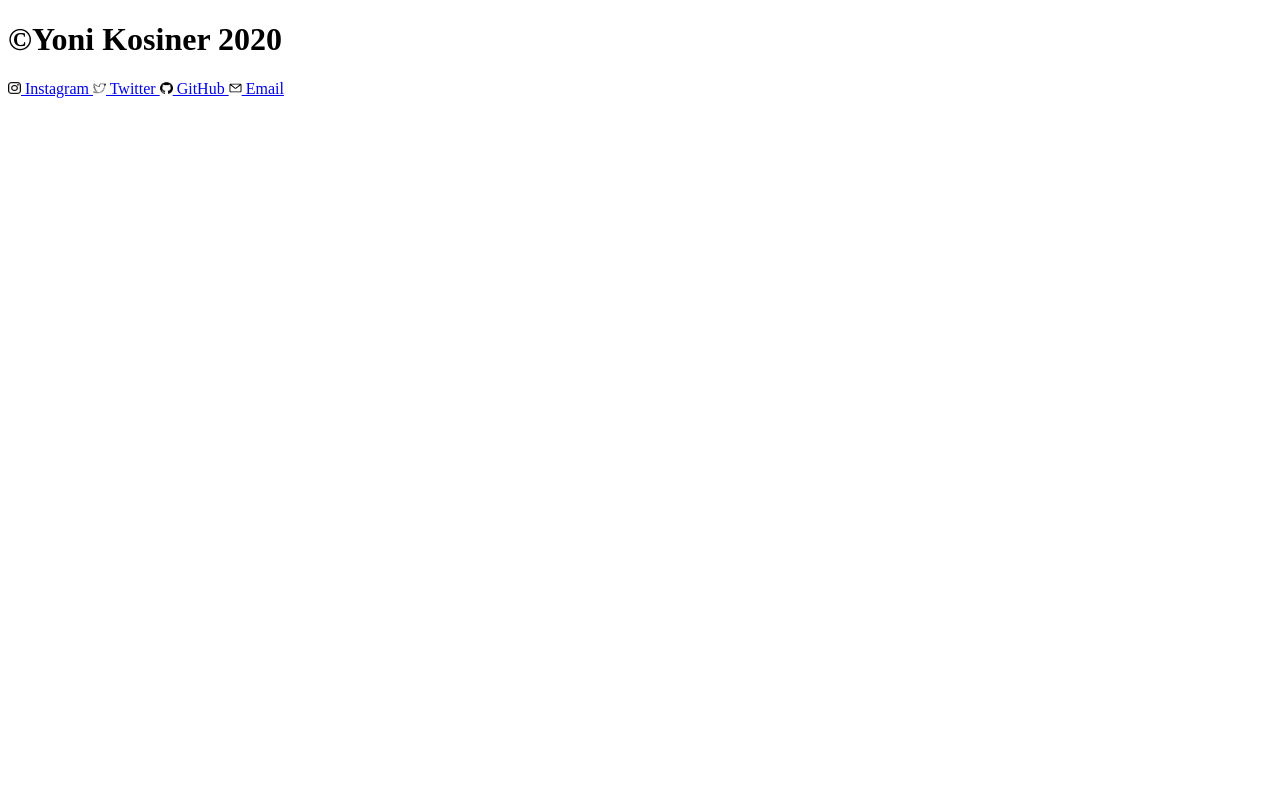
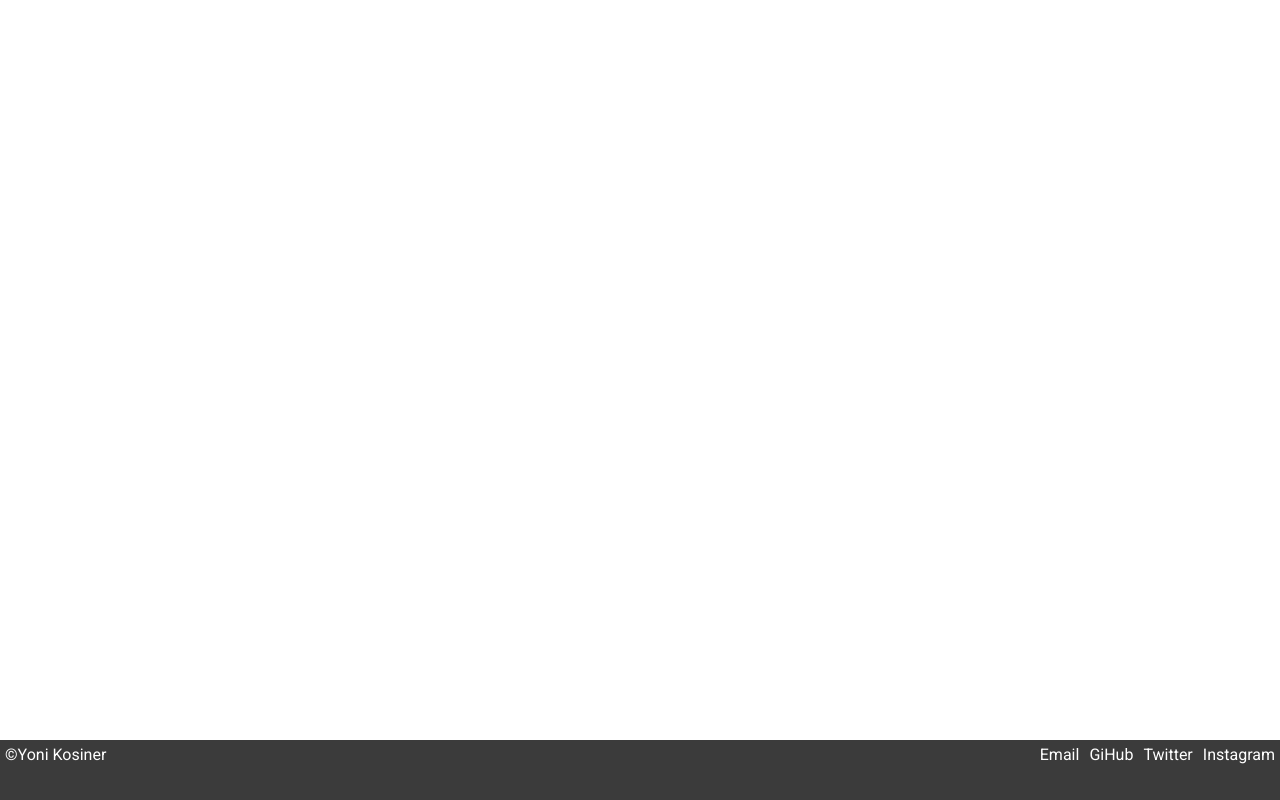
Before and after one commit to skykosiner/portfolio, a plain HTML site: page pages/footer.html in a window 1280 px wide. Drawn offline with Linux system fonts and the light colour scheme; a web font is replaced by a local one.

Commit message:
redoing footer

```diff
--- a/java script/aboutjqurey.js
+++ b/java script/aboutjqurey.js
@@ -15,7 +15,7 @@ $(document).ready(function () {
     $(".about_title").css({"padding": "90px"});
   };
 });
-// When read more button is pressed show readmore text and hide footer
+// When read more button is pressed show read more text and hide footer
 $(document).ready(function () {
   $('.read-more').click(function () {
     $('.footer').fadeToggle();
--- a/pages/footer.html
+++ b/pages/footer.html
@@ -4,40 +4,15 @@
     <meta charset="UTF-8">
     <meta name="viewport" content="width=device-width, initial-scale=1.0">
     <title>Document</title>
+    <link rel="stylesheet" href="/styles/index.css">
 </head>
 <body>
-    <footer class="footer">
-        <h1 class="footer_ footer_text">©Yoni Kosiner 2020</h1>
-        <div class="footer_ links-footer">
-          <a
-          href="http://instagram.com/kosiner.codes/"
-          class="footer_ links global-underline"
-          target=" _blank"
-          >
-          <img src="/images/Instagram.jpeg" alt="" width="13px" height="12px" />
-          Instagram
-        </a>
-        <a
-        href="https://twitter.com/KosinerYoni"
-        class="footer_ links global-underline"
-        target=" _blank"
-        >
-        <img src="/images/Twitter.png" alt="" width="13px" height="12px" />
-        Twitter
-      </a>
-      <a
-      href="https://github.com/yonikosiner"
-      class="footer_ links global-underline"
-      target="_blank"
-      >
-      <img src="/images/GitHub.png" alt="" width="13px" height="12px" />
-      GitHub
-    </a>
-    <a href="mailto:yoni@kosiner.co.uk" class="footer_ links global-underline" target="_blank" r>
-      <img src="/images/email.svg" alt="" width="13px" height="12px">
-      Email
-    </a>
-    </div>
-    </footer>
+  <div class="footer">
+    <p class="footer_ copy">&copy;Yoni Kosiner</p>
+    <a href="https://www.instagarm.com/kosiner.codes" class="footer_ links-main global-link">Instagram</a>
+    <a href="https://www.twitter.com/KosinerYoni" class="footer_ link global-link">Twitter</a>
+    <a href="https://www.github.com/yonikosiner" class="footer_ link global-link">GiHub</a>
+    <a href="mailto:yoni@kosiner.codes?subject=Yoni%20Kosiner%20Inquiry" class="footer_ link global-link">Email</a>
+  </div>
 </body>
 </html>
--- a/styles/_fonts.scss
+++ b/styles/_fonts.scss
@@ -1,5 +1,5 @@
 @import url("https://fonts.googleapis.com/css2?family=DM+Mono:ital@1&display=swap");
 @import url("https://fonts.googleapis.com/css2?family=Montserrat:wght@600&display=swap");
-@import url("https://fonts.googleapis.com/css2?family=Roboto:wght@500&display=swap");
 @import url("https://fonts.googleapis.com/css2?family=Roboto&display=swap");
 @import url("https://fonts.googleapis.com/css2?family=Pridi:wght@600&display=swap");
+@import url('https://fonts.googleapis.com/css2?family=Roboto:ital@1&display=swap');
--- a/styles/_footer.scss
+++ b/styles/_footer.scss
@@ -1,42 +1,30 @@
 @import "_underline.scss";
-.footer {
+@import '_global-styles.scss';
+@import "_fonts.scss";
+* {
+  margin: 0;
+  padding: 0;
+}
+.footer{
   font-family: "Roboto", sans-serif;
-  background-color: #ffffff;
-  color: #000000;
-  display: block;
-  position: fixed;
+  font: 15px;
+  position: absolute;
+  height: 60px;
+  bottom: 0;
+  background-color: #3B3B3B;
   width: 100%;
-  height: auto !important;
-  margin: 0 auto;
-  position: fixed;
-  right: 0;
-  bottom: 0;
-  &_.footer-text {
-    text-align: right;
-    margin: 0;
-    padding: 0;
+  color: #ffffff;
+  &_.copy{
+    margin: 5px;
+    position: absolute;
+    left: 0;
   }
-  &_.links-footer {
-    padding: 0;
+  &_.links-main{
+    float: right;
     margin: 5px;
-    text-align: right;
   }
-  &_.links {
-    text-decoration: none;
-    color: #333333;
+  &_.link{
+    float: right;
+    margin: 5px;
   }
 }
-.mobile {
-  display: none;
-}
-// Footer when hambuger menu is pressed
-// footer scaling
-@media screen and (max-width: 1730px) {
-  .brake {
-    display: none;
-  }
-  .footer {
-    position: absolute;
-    bottom: 0;
-  }
-}
--- a/styles/index.scss
+++ b/styles/index.scss
@@ -31,7 +31,7 @@
   padding: 0;
   text-align: left;
   color: #ffffff;
-  font-family: "DM Mono", monospace;
+  font-family: "Roboto", sans-serif;
   font-size: 50px;
 }
 
```
Also changed, not shown: index.html (+1 -1 lines), images/Logo.svg (added), styles/about.css, styles/index.css, styles/project.css, 6 other files.
